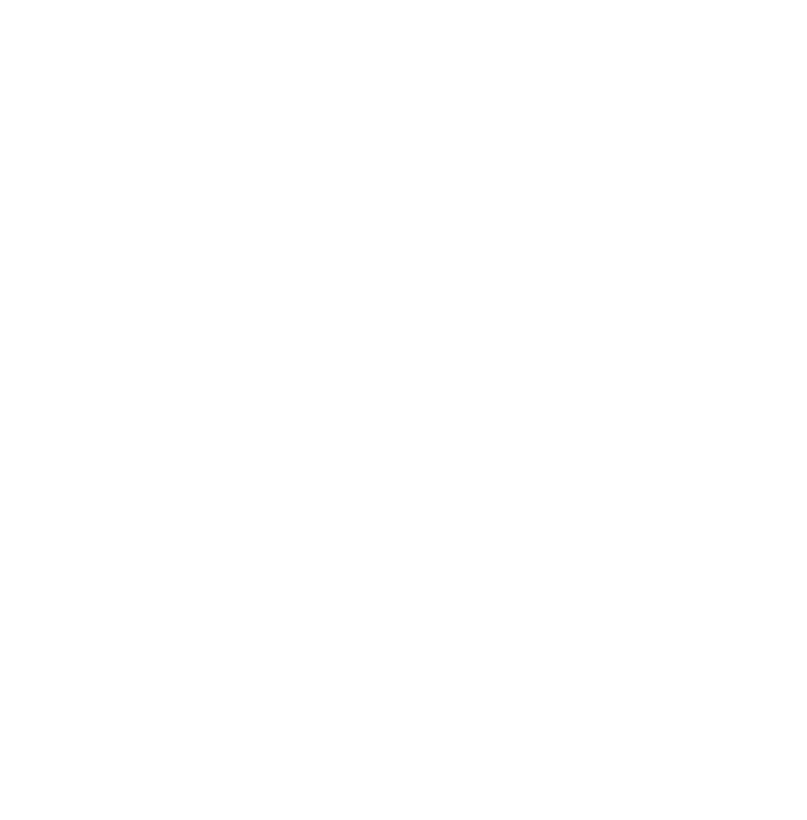
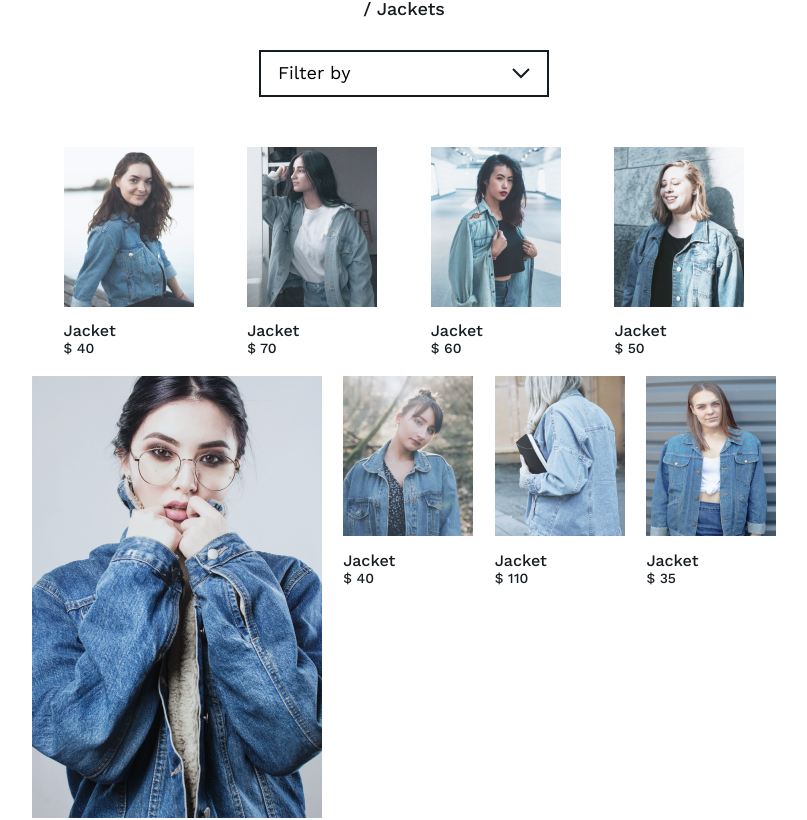
Before and after one commit to hellonasd/denim-app, a React (Create React App) app: page / in a window 1280 px wide. Shown: the part 757-1577 px from the top of the page, without its empty margins (236-1043 px from the left). Before the commit the page ends 800 px from the top, so only its background shows below. Built offline with nearby package versions, Linux system fonts and the light colour scheme.

Commit message:
add menu filters

```diff
--- a/src/App.js
+++ b/src/App.js
@@ -6,6 +6,7 @@
 import { BrowserRouter as Router, Route, Switch } from "react-router-dom";
 
 import { Gallery } from "./components/Gallery/Gallery";
+import { Catalog } from "./components/Catalog/Catalog";
 
 
 function App() {
@@ -22,8 +23,9 @@
         <Route exact path="/product/:number">
           <Bestsellers titleName="You may also like" />
         </Route>
-        {/* <Promo /> */}
         <Categories />
+        <Catalog />
+
       </Router>
     </div>
   );
--- a/src/components/Bestsellers/Bestsellers.css
+++ b/src/components/Bestsellers/Bestsellers.css
@@ -53,7 +53,7 @@
     margin: 0 auto;
   }
   .bestsellers__title-wrapper{
-    width: 1341px;
+    width: 1293px;
     display: flex;
     justify-content: space-between;
   }
--- a/src/components/Catalog/Catalog.css
+++ b/src/components/Catalog/Catalog.css
@@ -11,8 +11,8 @@
   text-align: center;
   padding-bottom: 30px;
 }
-.catalog__btn {
-  background-color:#ffffff;
+.catalog__btn{
+  background-color: #ffffff;
   margin: 0 auto;
   width: 290px;
   height: 47px;
@@ -20,6 +20,19 @@
   align-items: center;
   display: flex;
   border: 2px solid #151c22;
+
+}
+
+.catalog__btn.open{
+  background-color: #ffffff;
+  margin: 0 auto;
+  width: 290px;
+  height: 47px;
+  position: relative;
+  align-items: center;
+  display: flex;
+  border: 2px solid #151c22;
+  display: none;
 }
 
 .catalog__btn-name {
@@ -35,7 +48,7 @@
   right: 17px;
 }
 
-.catalog__items{
+.catalog__items {
   padding-top: 40px;
   margin: 0 auto;
   width: 320px;
@@ -44,7 +57,7 @@
   justify-content: space-around;
 }
 
-.catalog__all-items{
+.catalog__all-items {
   width: 200px;
   margin: 0 auto;
   text-align: center;
@@ -52,8 +65,39 @@
   margin-bottom: 30px;
 }
 
+.catalog__items-item {
+  padding: 10px;
+}
+.catalog__items-img {
+  width: 130px;
+  height: 160px;
+}
+.catalog__items-img.big {
+  width: 290px;
+  height: 442px;
+}
 
-@media(min-width : 768px){
+.catalog__items-name{
+  padding-top: 10px;
+  font-family: Work Sans;
+  font-style: normal;
+  font-weight: 500;
+  font-size: 16px;
+  line-height: 19px;
+  margin: 0;
+  color: #151c22;
+}
+.catalog__items-price{
+  font-family: Work Sans;
+  font-weight: bold;
+  font-weight: 500;
+  font-size: 14px;
+  line-height: 16px;
+  margin: 0;
+  color: #151c22;
+}
+
+@media (min-width: 768px) {
   .catalog__main {
     width: 768px;
     margin: 0 auto;
@@ -61,7 +105,7 @@
   .catalog__wrapper {
     width: 768px;
   }
-  .catalog__items{
+  .catalog__items {
     padding-top: 40px;
     /* margin: 0 auto; */
     width: 768px;
--- a/src/components/Catalog/Catalog.jsx
+++ b/src/components/Catalog/Catalog.jsx
@@ -1,23 +1,59 @@
 import React from "react";
+import { catalogImg } from '../../mock-data/mock-data.js'
 
-// import { mocoData } from '../../moco-data/mocoData.js'
 import { Btn } from '../Btn/Btn.jsx';
+import { Filters } from "../Filter/Filters.jsx";
 
 import "./Catalog.css";
 
 export const Catalog = ({ suBclass }) => {
+  const [menu, setMenu] = React.useState('close');
+  const [expanded, setExpanded] = React.useState('');
+  const [closeMenu, setCloseMenu] = React.useState('close');
+  const openMenu = () => {
+    setMenu(menu === "open" ? "close" : "open");
+    setCloseMenu(closeMenu === 'open' ? 'close' : 'open')
+
+  }
+
+  React.useEffect(()=>{
+    if (menu === "open") {
+      setExpanded(
+        <Filters subClass={closeMenu} openMenu={openMenu}/>
+      );
+    } else {
+      setExpanded("");
+    }
+  },[menu, closeMenu])
+
   return (
     <div className="catalog__main">
       <div className="catalog__wrapper">
         <span className="catalog__name">/ Jackets</span>
-        <button className="catalog__btn">
+        <button onClick={openMenu} className={`catalog__btn ${menu}`}>
           <p className="catalog__btn-name">Filter by</p>
           <img className="catalog__btn-img" src="../../img/btn-open.svg" />
         </button>
+        <div>{expanded}</div>
         <div className="catalog__items">
-          {/* {mocoData.map(item => (
-            <li>{item}</li>
-          ))}  */}
+            {catalogImg.map((it, i)=> {
+              return (
+              <figure key={i} className='catalog__items-item' >
+                <img className={`catalog__items-img ${it.big}`} src={it.mobileUrl} alt={it.name}/>
+                <figcaption>
+                  <p className='catalog__items-name'>
+                  {it.name}
+                  </p>
+
+                  </figcaption>
+                <figcaption>
+                    <p className='catalog__items-price'>
+                    {it.price}
+                    </p>
+                  </figcaption>
+              </figure>
+              )
+            })}
         </div>
           <div className='catalog__all-items' >
             <p className='catalog__all--text'>
--- a/src/components/Filter/Filters.jsx
+++ b/src/components/Filter/Filters.jsx
@@ -3,7 +3,7 @@
 import "../Filter/filter.css";
 import { RangerSlider } from "../Range-slider/RangeSlider";
 
-export const Filters = () => {
+export const Filters = ({openMenu, closeMenu}) => {
   const [menu, setMenu] = React.useState("close");
   const [slider, setSlider] = React.useState("");
 
@@ -27,7 +27,7 @@
         <ul className="filters__menu">
           <li className="filter__nav--items">Clear all</li>
           <li className="filter__nav--items">Filters</li>
-          <li className="filter__nav--items">Close</li>
+          <li onClick={openMenu} className={`filter__nav--items ${closeMenu}`}>Close</li>
         </ul>
         <div className="filter__price">
           <p className="filter__price--price">Price</p>
--- a/src/components/Filter/filter.css
+++ b/src/components/Filter/filter.css
@@ -16,6 +16,9 @@
   display: flex;
   justify-content: space-between;
 }
+.filter__nav--items .close{
+  display: none;
+}
 
 .filter__price--imgclose {
   transform: rotate(180deg);
--- a/src/mock-data/mock-data.js
+++ b/src/mock-data/mock-data.js
@@ -54,3 +54,90 @@
     dcversion : "../../img/new-collection-dsk.jpg",
   }
 }
+
+
+export const catalogImg = [
+  {
+    name : 'Jacket',
+    price : '$ 40',
+    category : 'firstpage',
+    color : ['#3B6392', '#B0C3C7', ' #BFC3C8'],
+    size : ['XS', 'S', 'M', 'L', 'XL'],
+    mobileUrl : `../../img/catalogImg/catalog-jacket-1-mobile@1x.jpg`,
+    tableUrl : `../../img/catalogImg/catalog-jacket-1-mobile@2x.jpg`,
+
+  },
+  {
+    name : 'Jacket',
+    price : '$ 70',
+    category : 'firstpage',
+    color : ['#3B6392', '#B0C3C7', ' #BFC3C8'],
+    size : ['XS', 'S', 'M', 'L', 'XL'],
+    mobileUrl : `../../img/catalogImg/catalog-jacket-2-mobile@1x.jpg`,
+    tableUrl : `../../img/catalogImg/catalog-jacket-2-mobile@2x.jpg`,
+  },
+  {
+    name : 'Jacket',
+    price : '$ 60',
+    category : 'firstpage',
+    color : ['#3B6392', '#B0C3C7', ' #BFC3C8'],
+    size : ['XS', 'S', 'M', 'L', 'XL'],
+    mobileUrl : `../../img/catalogImg/catalog-jacket-3-mobile@1x.jpg`,
+    tableUrl : `../../img/catalogImg/catalog-jacket-3-mobile@2x.jpg`,
+  },
+  {
+    name : 'Jacket',
+    price : '$ 50',
+    category : 'firstpage',
+    color : ['#3B6392', '#B0C3C7', ' #BFC3C8'],
+    size : ['XS', 'S', 'M', 'L', 'XL'],
+    mobileUrl : `../../img/catalogImg/catalog-jacket-4-mobile@1x.jpg`,
+    tableUrl : `../../img/catalogImg/catalog-jacket-4-mobile@2x.jpg`,
+  },
+  {
+    name : 'Jacket',
+    price : '$ 160',
+    category : 'firstpage',
+    big : 'big',
+    color : ['#3B6392', '#B0C3C7', ' #BFC3C8'],
+    size : ['XS', 'S', 'M', 'L', 'XL'],
+    mobileUrl : `../../img/catalogImg/catalog-jacket-5-mobile@1x.jpg`,
+    tableUrl : `../../img/catalogImg/catalog-jacket-5-mobile@2x.jpg`,
+  },
+  {
+    name : 'Jacket',
+    price : '$ 40',
+    category : 'firstpage',
+    color : ['#3B6392', '#B0C3C7', ' #BFC3C8'],
+    size : ['XS', 'S', 'M', 'L', 'XL'],
+    mobileUrl : `../../img/catalogImg/catalog-jacket-6-mobile@1x.jpg`,
+    tableUrl : `../../img/catalogImg/catalog-jacket-6-mobile@2x.jpg`,
+  },
+  {
+    name : 'Jacket',
+    price : '$ 110',
+    category : 'firstpage',
+    color : ['#3B6392', '#B0C3C7', ' #BFC3C8'],
+    size : ['XS', 'S', 'M', 'L', 'XL'],
+    mobileUrl : `../../img/catalogImg/catalog-jacket-7-mobile@1x.jpg`,
+    tableUrl : `../../img/catalogImg/catalog-jacket-7-mobile@2x.jpg`,
+  },
+  {
+    name : 'Jacket',
+    price : '$ 35',
+    category : 'firstpage',
+    color : ['#3B6392', '#B0C3C7', ' #BFC3C8'],
+    size : ['XS', 'S', 'M', 'L', 'XL'],
+    mobileUrl : `../../img/catalogImg/catalog-jacket-8-mobile@1x.jpg`,
+    tableUrl : `../../img/catalogImg/catalog-jacket-8-mobile@2x.jpg`,
+  },
+  {
+    name : 'Jacket',
+    price : '$ 85',
+    category : 'firstpage',
+    color : ['#3B6392', '#B0C3C7', ' #BFC3C8'],
+    size : ['XS', 'S', 'M', 'L', 'XL'],
+    mobileUrl : `../../img/catalogImg/catalog-jacket-9-mobile@1x.jpg`,
+    tableUrl : `../../img/catalogImg/catalog-jacket-9-mobile@2x.jpg`,
+  },
+]
```
